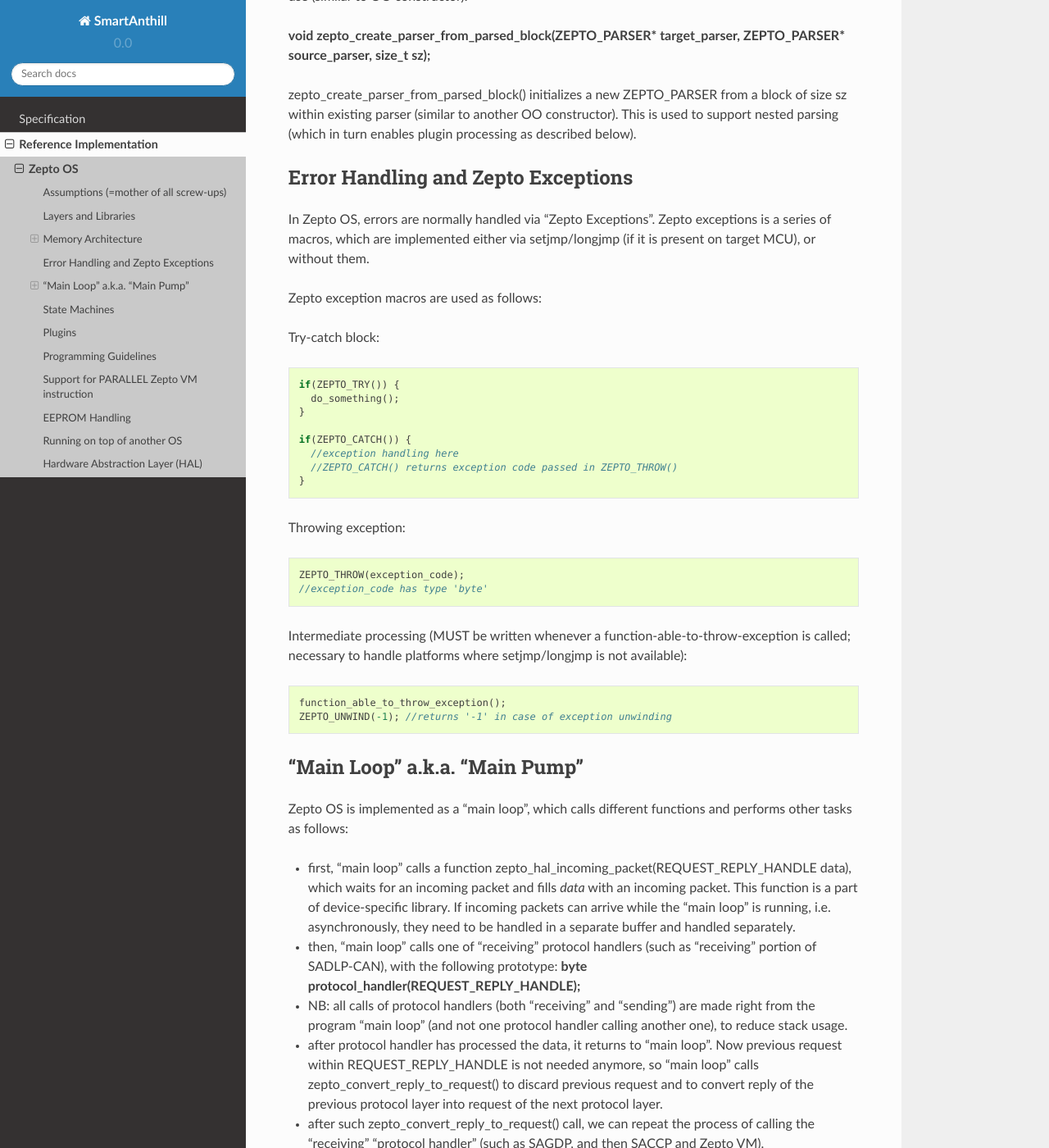
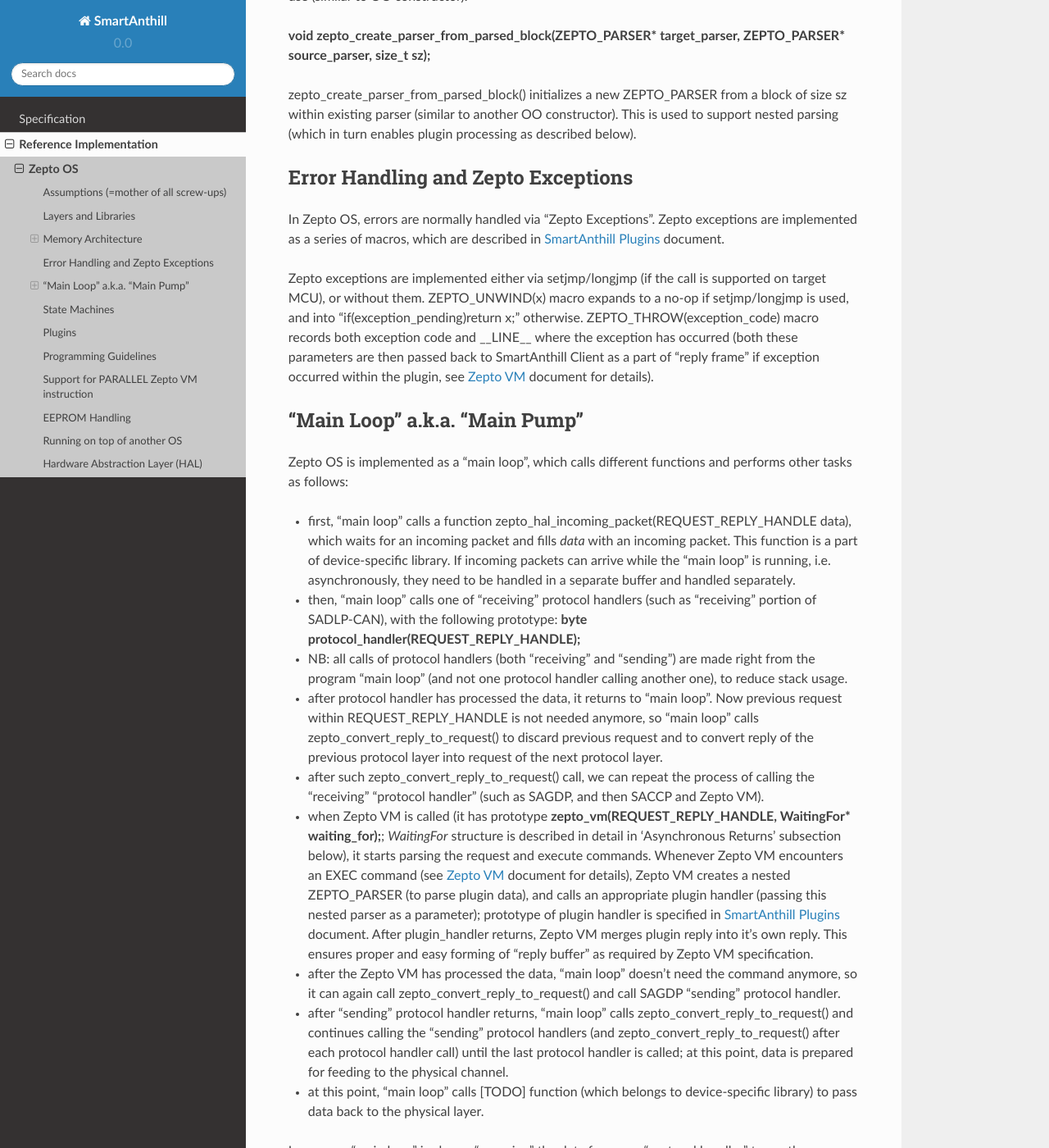
Before and after one commit to smartanthill/smartanthill2_0, a Sphinx documentation site: the page built from docs/design-documents/reference-implementation/zepto-os.rst, in a window 1280 px wide and 1400 px high, scrolled down 3382 px. Shown: the whole window at 82% size. Built offline with Sphinx 7.4.7 and the Read the Docs theme 2.0.0, drawn with Linux system fonts in a browser that asks for light colours.

Commit message:
Zepto OS v0.2.6a, Plugins v0.2.1: moved Zepto Exceptions to plugins

```diff
--- a/docs/design-documents/reference-implementation/zepto-os.rst
+++ b/docs/design-documents/reference-implementation/zepto-os.rst
@@ -108,36 +108,9 @@
 Error Handling and Zepto Exceptions
 -----------------------------------
 
-In Zepto OS, errors are normally handled via "Zepto Exceptions". Zepto exceptions is a series of macros, which are implemented either via setjmp/longjmp (if it is present on target MCU), or without them.
+In Zepto OS, errors are normally handled via "Zepto Exceptions". Zepto exceptions are implemented as a series of macros, which are described in :ref:`saplugin` document.
 
-Zepto exception macros are used as follows:
-
-Try-catch block:
-
-.. code-block:: c
-
-  if(ZEPTO_TRY()) {
-    do_something();
-  }
-
-  if(ZEPTO_CATCH()) {
-    //exception handling here
-    //ZEPTO_CATCH() returns exception code passed in ZEPTO_THROW()
-  }
-
-Throwing exception:
-
-.. code-block:: c
-
-  ZEPTO_THROW(exception_code);
-  //exception_code has type 'byte'
-
-Intermediate processing (MUST be written whenever a function-able-to-throw-exception is called; necessary to handle platforms where setjmp/longjmp is not available):
-
-.. code-block:: c
-
-  function_able_to_throw_exception();
-  ZEPTO_UNWIND(-1); //returns '-1' in case of exception unwinding
+Zepto exceptions are implemented either via setjmp/longjmp (if the call is supported on target MCU), or without them. ZEPTO_UNWIND(x) macro expands to a no-op if setjmp/longjmp is used, and into "if(exception_pending)return x;" otherwise. ZEPTO_THROW(exception_code) macro records both exception code and __LINE__ where the exception has occurred (both these parameters are then passed back to SmartAnthill Client as a part of "reply frame" if exception occurred within the plugin, see :ref:`sazeptovm` document for details).
 
 "Main Loop" a.k.a. "Main Pump"
 ------------------------------
```
Also changed, not shown: other parts of docs/design-documents/reference-implementation/zepto-os.rst (+1 -1 lines), docs/design-documents/smartanthill-plugins.rst (+34 -0 lines).
